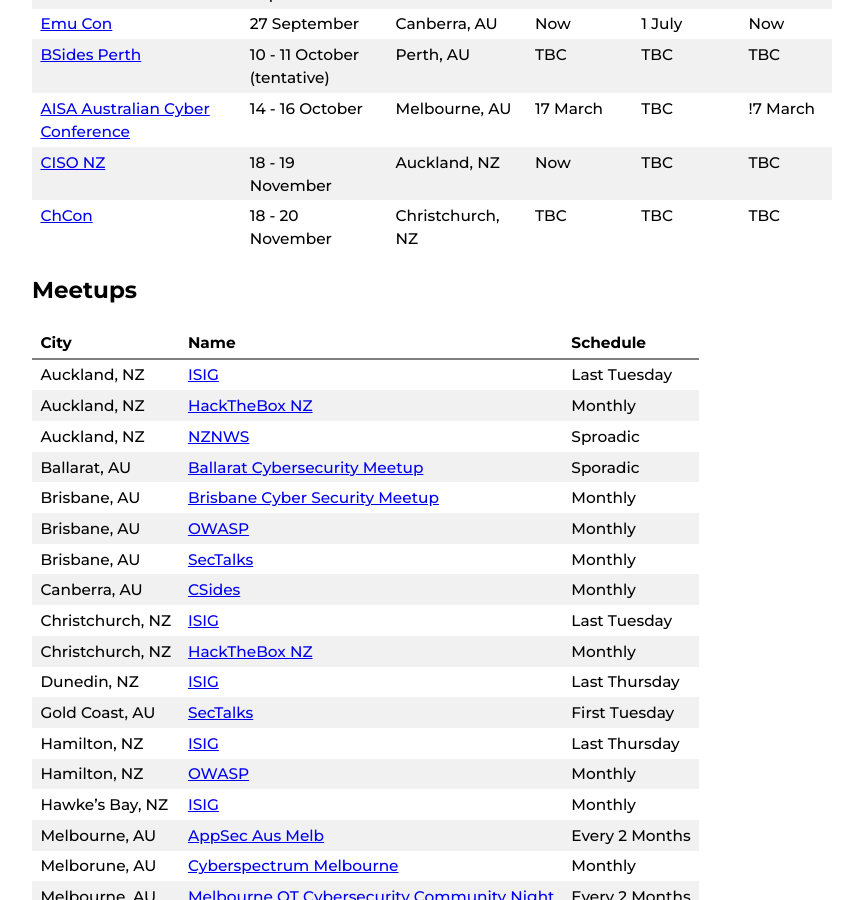
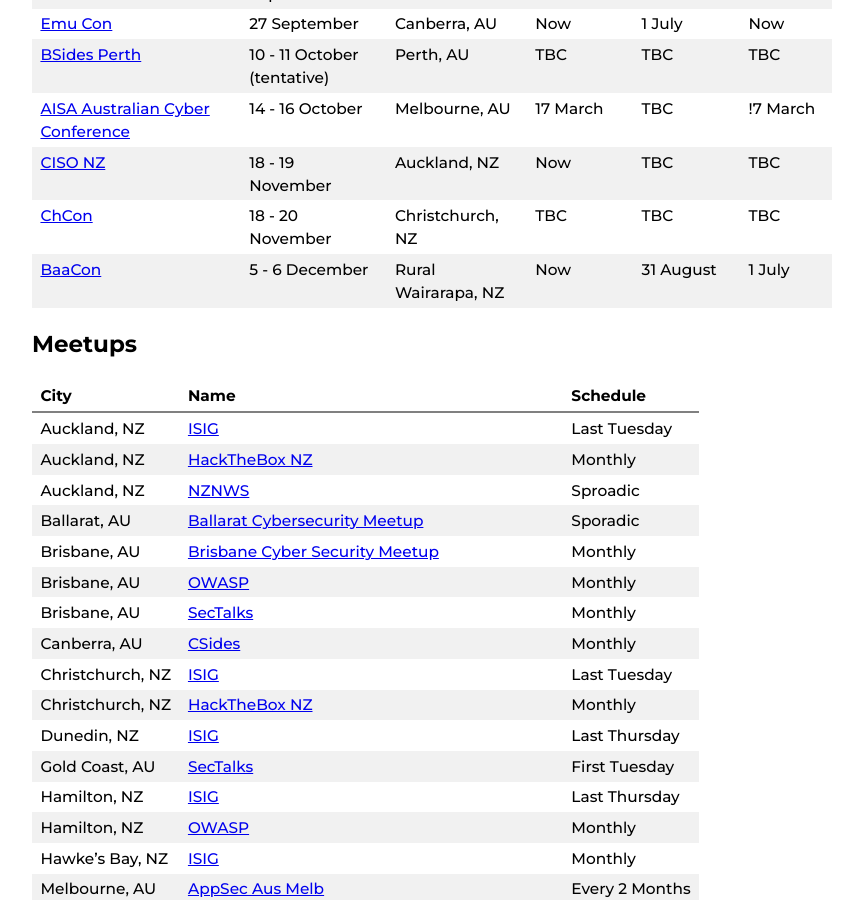
Before and after one commit to nzkarit/downundercons, a Jekyll site: the page built from index.markdown, in a window 1280 px wide and 900 px high, scrolled down 1174 px. Shown: the whole window, without its empty margins (208-1071 px from the left). Built offline with Jekyll 4.4.1, drawn with Linux system fonts in a browser that asks for light colours; part of the change alters nothing that is shown.

Commit message:
Update index.markdown

```diff
--- a/index.markdown
+++ b/index.markdown
@@ -1,7 +1,7 @@
 ---
 layout: home
 title: Downunder Cons
-last_modified_at: 2026-02-18 18:42:00 +1300
+last_modified_at: 2026-03-01 20:18:00 +1300
 ---
 
 These are a list of hacker/infosec cons and meetups in the NZ and Aussie Area.
@@ -37,6 +37,7 @@ These are a list of hacker/infosec cons and meetups in the NZ and Aussie Area.
 | [AISA Australian Cyber Conference](https://www.cyberconference.com.au/) | 14 - 16 October | Melbourne, AU | 17 March | TBC | !7 March |
 | [CISO NZ](https://ciso-nz.coriniumintelligence.com/) | 18 - 19 November | Auckland, NZ | Now | TBC | TBC |
 | [ChCon](https://2026.chcon.nz/) | 18 - 20 November | Christchurch, NZ | TBC | TBC | TBC |
+| [BaaCon](https://baacon.nz/) | 5 - 6 December | Rural Wairarapa, NZ | Now | 31 August | 1 July |
 
 ## Meetups
 
```
